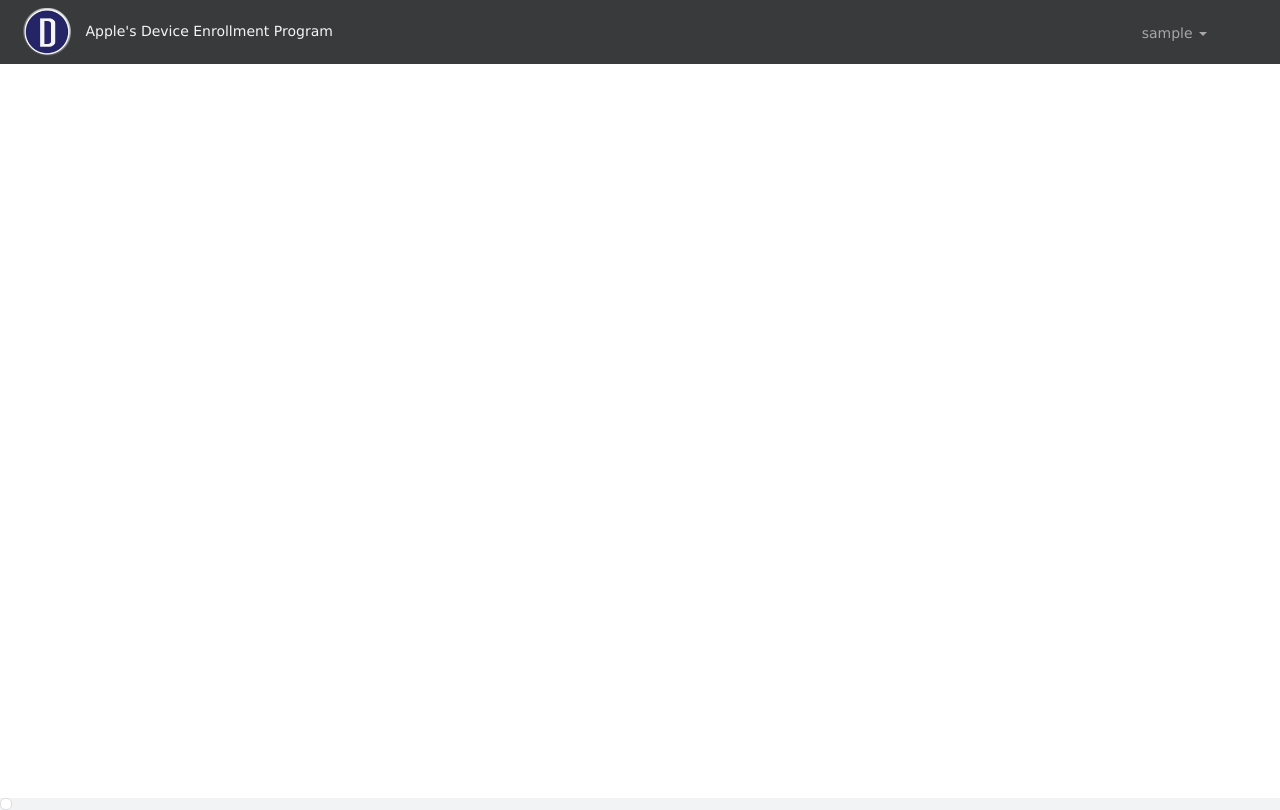
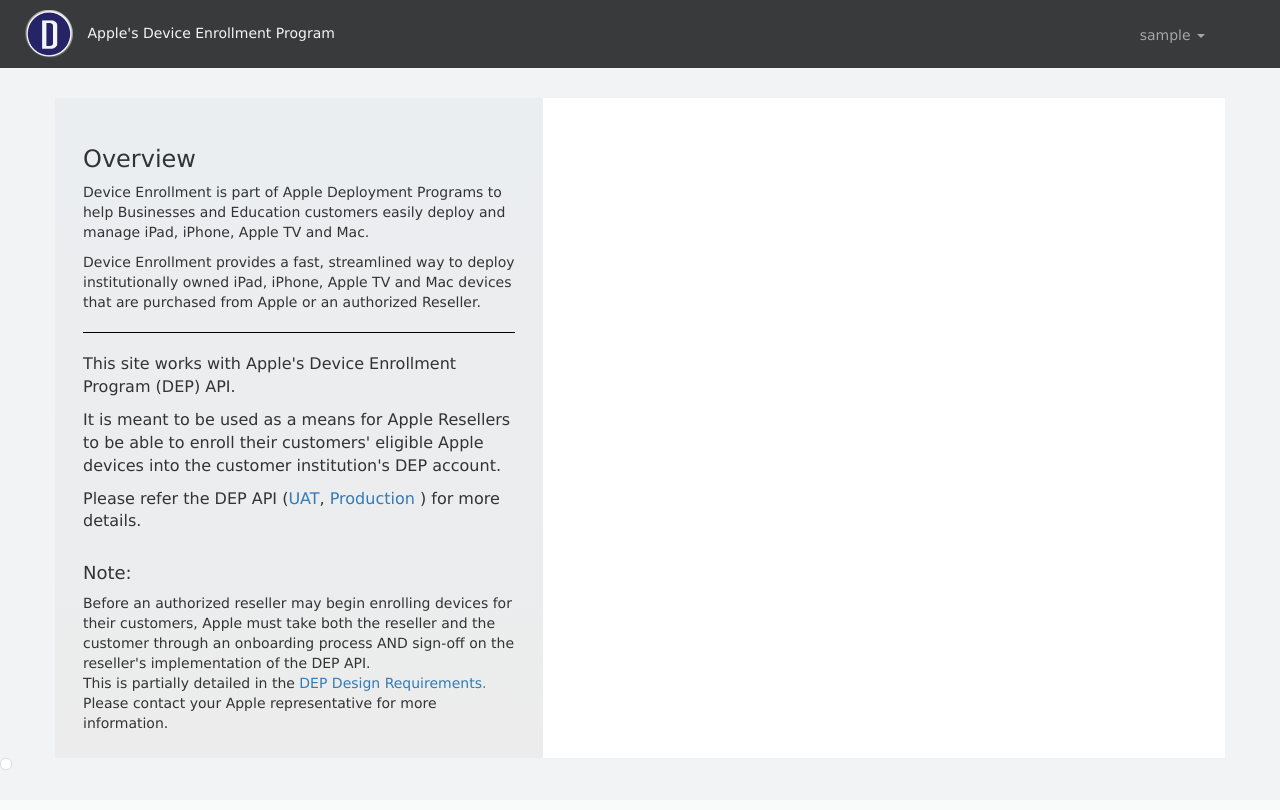
Before and after one commit to fsdev124/flask_dep, a Flask app: page / in a window 1280 px wide. After the commit the page ends 770 px from the top, so only its background shows below. Run offline with Flask 2, Linux system fonts and the light colour scheme; the visitor is signed in with stand-in values (Sample User, id 1); parts of the project's set-up code (start-up, migrations or seed data) failed here and were passed over; some libraries are stand-ins or nearby versions.

Commit message:
add overview

```diff
--- a/dep_app/static/css/style.css
+++ b/dep_app/static/css/style.css
@@ -12,7 +12,7 @@ body {
   overflow-x: auto;
 }
 .navbar {
-  padding: 8px;
+  padding: 10px;
   background: #383a3c;
   margin-bottom: 0;
   border: 0;
@@ -135,11 +135,12 @@ body {
 .navbar-right .export button span {
   margin-left: 10px;
 }
+
 .container:not(.error) {
   background: white;
   padding: 0;
-  width: auto;
-  height: calc(100vh - 66px);
+  height: calc(90vh - 60px);
+  margin-top: 30px;
 }
 .container.error-box {
   display: flex;
@@ -192,6 +193,49 @@ body {
 .header-wrap {
   height: 42px;
   user-select: none;
+}
+
+hr {
+  border-top: 1px solid #000;
+}
+.description {
+  background-image: linear-gradient(180deg, #ebeef1 0%, #ececec 100%);
+  height: 100%!important;
+  padding: 2em;
+}
+
+.description .info {
+  font-size: 16px;
+}
+
+.description .note {
+  margin-top: 30px;
+}
+
+.dep_form {
+  margin: 3em 2em;
+}
+
+.dep_form h1 {
+  margin-bottom: 0.75em;
+  font-size: 48px;
+}
+
+.dep_form .well {
+  background-color: #f4f4f4;
+  padding: 16px;
+}
+
+.enroll-button {
+  width: 60%;
+  border: 1px solid #b2deff !important;
+  background: #0092FF;
+  color: #fff;
+  border: 1px solid #076B8C;
+  padding: 10px;
+  font-size: 16px;
+  font-weight: bold;
+  margin-top: 0.5em;
 }
 
 .sidebar,
@@ -497,7 +541,7 @@ svg {
   padding-top: 8px;
   color: #5f6368;
   font-weight: 400;
-  font-size: 13px;
+  font-size: 16px;
 }
 .form-group input + label {
   padding: 0;
--- a/dep_app/templates/index.html
+++ b/dep_app/templates/index.html
@@ -28,10 +28,27 @@
     </div>
   </nav>
   <div class="container">
-    <div class="drive-header p-rtv">
-      <div class="header-wrap">
-        <div class="header">
-          <div class="filter-bar"></div>
+    <div style="height: 100%;">
+      <div class="col-md-5 description">
+        <h3>Overview</h3>
+        <p>Device Enrollment is part of Apple Deployment Programs to help Businesses and Education customers easily deploy and manage iPad, iPhone, Apple TV and Mac. </p>
+        <p>Device Enrollment provides a fast, streamlined way to deploy institutionally owned iPad, iPhone, Apple TV and Mac devices that are purchased from Apple or an authorized Reseller.</p>
+        <hr>
+        <div class="info">
+          <p style="font-size: 16px;">This site works with Apple's Device Enrollment Program (DEP) API.</p>
+          <p>It is meant to be used as a means for Apple Resellers to be able to enroll their customers' eligible Apple devices into the customer institution's DEP account. </p>
+          <p>
+            Please refer the DEP API
+              (<a href="https://applecareconnect.apple.com/api-docs/depuat/html/WSStart.html?user=reseller">UAT</a>,
+              <a href="https://applecareconnect.apple.com/api-docs/dep/html/WSReference.html?user=reseller">Production</a>
+              ) for more details.
+          </p>
+        </div>
+        <div class="note">
+          <h4>Note:</h4>
+          <p>Before an authorized reseller may begin enrolling devices for their customers, Apple must take both the reseller and the customer through an onboarding process AND sign-off on the reseller's implementation of the DEP API.<br>
+          This is partially detailed in the <a href="https://applecareconnect.apple.com/api-docs/depuat/html/WSImpManual.html?user=reseller&id=1111&lang=EN">DEP Design Requirements.</a><br>
+          Please contact your Apple representative for more information.
         </div>
       </div>
     </div>
```
